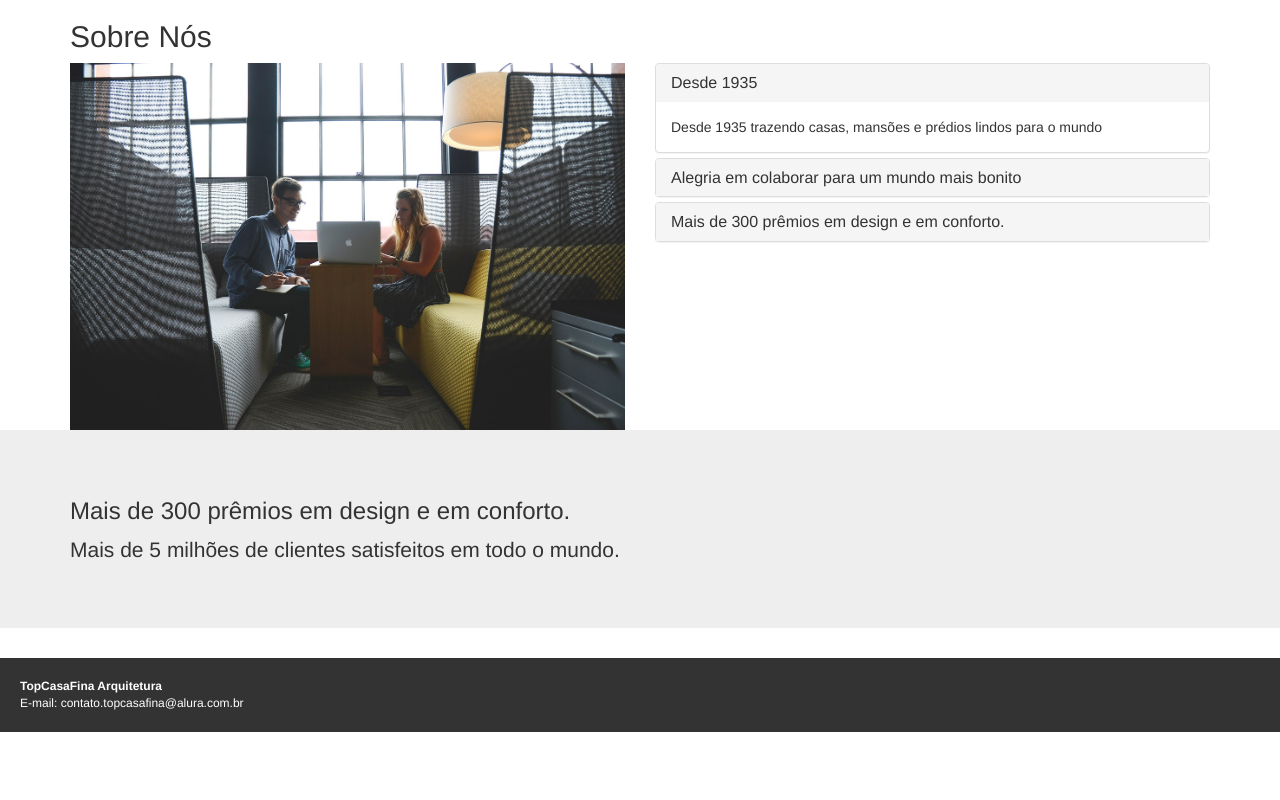
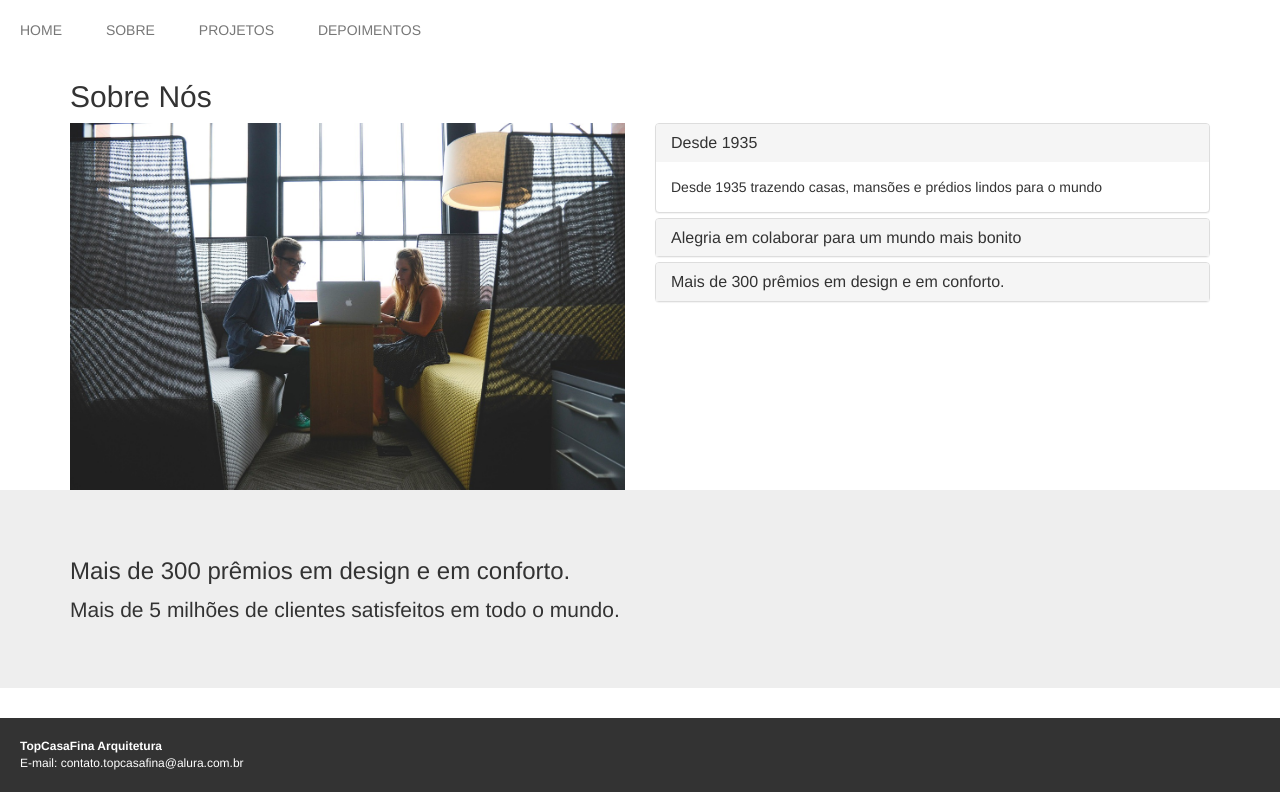
Before and after one commit to alexfjr/cursosalura, a plain HTML site: page curso_vim/aula0/about.html in a window 1280 px wide. Drawn offline with Linux system fonts and the light colour scheme.

Commit message:
Adicionado cabeçalho de navegação em todas as páginas

```diff
--- a/curso_vim/aula0/about.html
+++ b/curso_vim/aula0/about.html
@@ -7,6 +7,14 @@
 	<link rel="stylesheet" href="assets/css/estilos.css">
 </head>
 <body>
+	<header>
+		<nav>
+			<a href="index.html">Home</a>
+			<a href="about.html">Sobre</a>
+			<a href="ourprojects.html">Projetos</a>
+			<a href="testimonies.html">Depoimentos</a>
+		</nav>
+	</header>
 	<section id="sobre-nos" class="container">
 		<h2>Sobre Nós</h2>
 		<div class="row">
```
Also changed, not shown: curso_vim/aula0/index.html (+2 -2 lines), curso_vim/aula0/ourprojects.html (+8 -0 lines), curso_vim/aula0/testimonies.html (+8 -0 lines).
